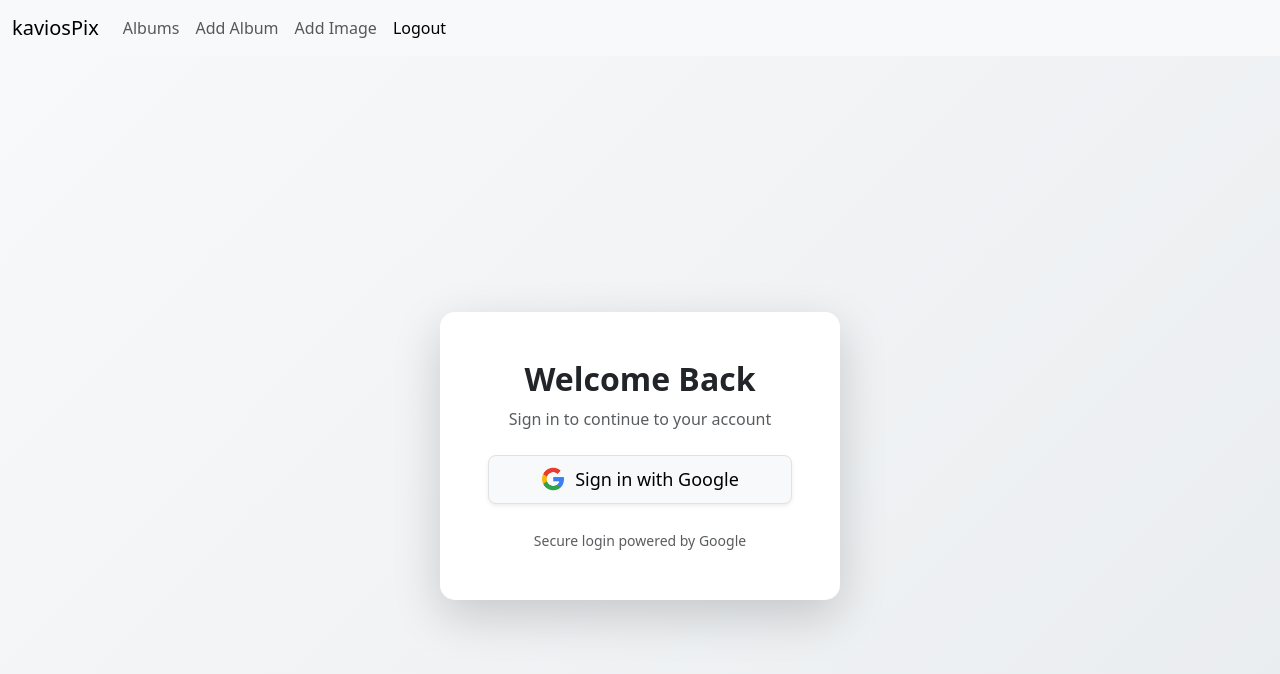
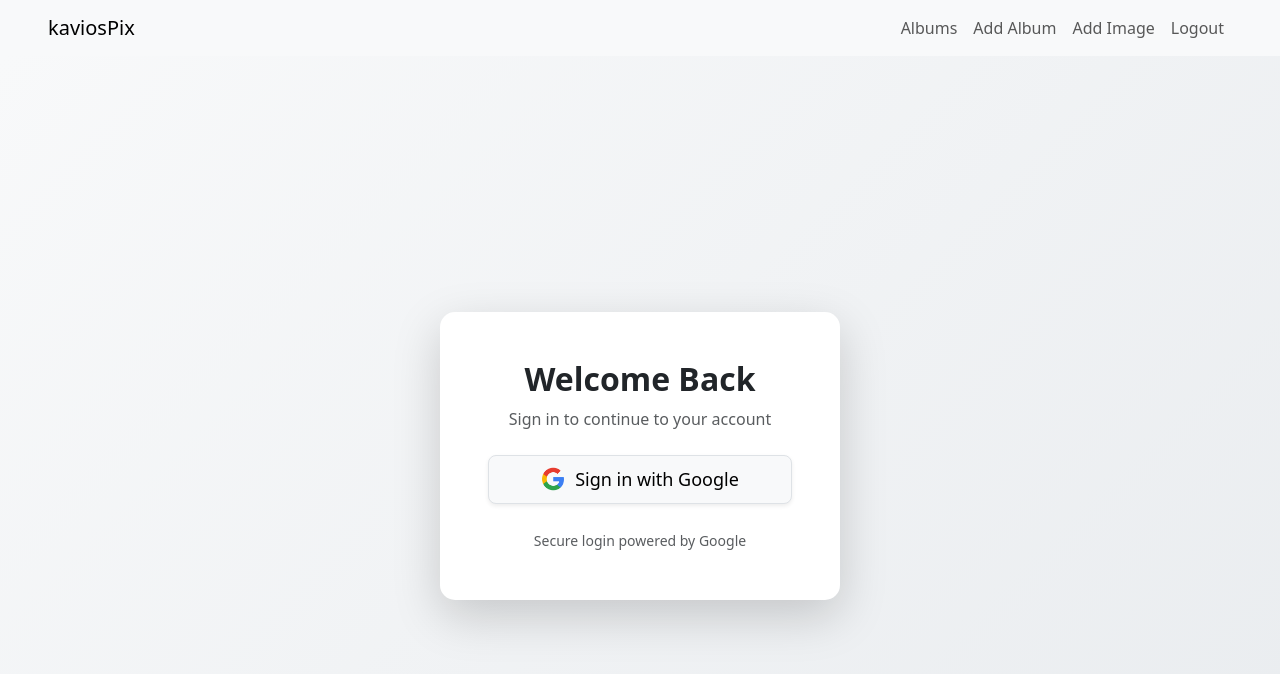
Before and after one commit to rahulCode1/kaviosPix_frontend, a React (Create React App) app: page /login in a window 1280 px wide. Shown: the top 674 px of the page. Built offline with nearby package versions, Linux system fonts and the light colour scheme; no server answers; sample sign-in values are in the browser's storage.

Commit message:
Fix header layout

```diff
--- a/src/components/layout/Header.jsx
+++ b/src/components/layout/Header.jsx
@@ -7,15 +7,15 @@
   const userId = localStorage.getItem("userId");
   const navigate = useNavigate();
 
-
-
   return (
     <>
       <nav className="navbar navbar-expand-lg bg-body-tertiary">
-        <div className="container-fluid">
+        <div className="container-fluid px-5">
+          {/* Logo Left */}
           <NavLink className="navbar-brand" to="/albums">
             kaviosPix
           </NavLink>
+
           <button
             className="navbar-toggler"
             type="button"
@@ -27,8 +27,10 @@
           >
             <span className="navbar-toggler-icon"></span>
           </button>
+
           <div className="collapse navbar-collapse" id="navbarSupportedContent">
-            <ul className="navbar-nav me-auto mb-2 mb-lg-0">
+            {/* Move items to right using ms-auto */}
+            <ul className="navbar-nav ms-auto mb-2 mb-lg-0">
               {token && userId && (
                 <li className="nav-item">
                   <NavLink className="nav-link" to="/albums">
@@ -36,6 +38,7 @@
                   </NavLink>
                 </li>
               )}
+
               {token && userId && (
                 <li className="nav-item">
                   <NavLink className="nav-link" to="/albums/add">
@@ -43,6 +46,7 @@
                   </NavLink>
                 </li>
               )}
+
               {token && userId && (
                 <li className="nav-item">
                   <NavLink className="nav-link" to="/image">
@@ -50,29 +54,27 @@
                   </NavLink>
                 </li>
               )}
+
               {!token && !userId && (
                 <li className="nav-item">
-                  <NavLink
-                    className="nav-link active"
-                    aria-current="page"
-                    to="/login"
-                  >
+                  <NavLink className="nav-link" to="/login">
                     Login
                   </NavLink>
                 </li>
               )}
+
               {token && userId && (
                 <li className="nav-item">
                   <button
                     onClick={() => handleLogout(navigate)}
-                    className="nav-link active"
+                    className="nav-link btn btn-link"
+                    style={{ textDecoration: "none" }}
                   >
                     Logout
                   </button>
                 </li>
               )}
             </ul>
-
           </div>
         </div>
       </nav>
```
